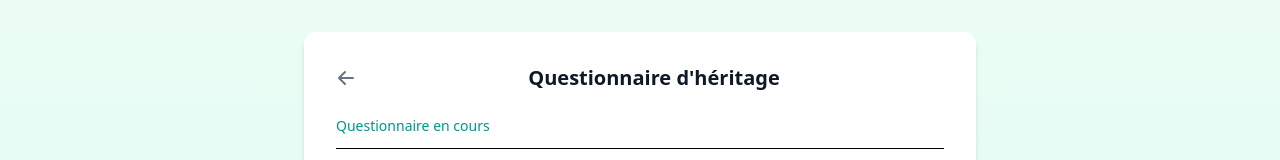
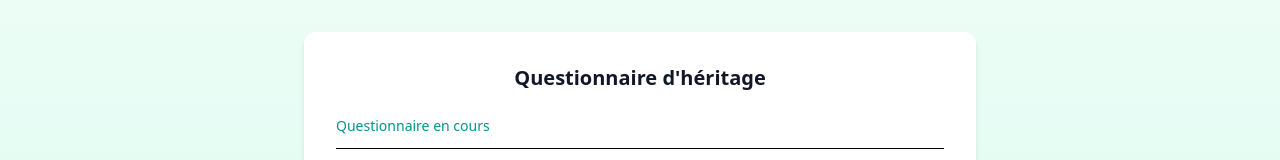
Before and after one commit to relhanred/heritage, a Vue app: page / in a window 1280 px wide. Both pictures are taken after typing "name@example.com" into the empty fields and a click on the button "Commencer le questionnaire". Shown: the top 160 px of the page. Built offline with nearby package versions, Linux system fonts and the light colour scheme.

Commit message:
feat: removed arrow previous

```diff
--- a/src/views/QuestionnairePage.vue
+++ b/src/views/QuestionnairePage.vue
@@ -4,15 +4,6 @@
     <div class="max-w-md mx-auto bg-white rounded-xl shadow-md overflow-hidden md:max-w-2xl">
       <div class="p-8">
         <div class="flex items-center mb-6">
-          <button
-              @click="goBack"
-              class="mr-2 text-gray-500 hover:text-gray-700"
-              aria-label="Retour"
-          >
-            <svg xmlns="http://www.w3.org/2000/svg" class="h-5 w-5" viewBox="0 0 20 20" fill="currentColor">
-              <path fill-rule="evenodd" d="M9.707 16.707a1 1 0 01-1.414 0l-6-6a1 1 0 010-1.414l6-6a1 1 0 011.414 1.414L5.414 9H17a1 1 0 110 2H5.414l4.293 4.293a1 1 0 010 1.414z" clip-rule="evenodd" />
-            </svg>
-          </button>
           <h1 class="text-xl font-semibold text-gray-900 flex-grow text-center">Questionnaire d'héritage</h1>
         </div>
 
@@ -84,7 +75,7 @@
         </QuestionContainer>
 
         <!-- Actions -->
-        <div class="flex justify-between">
+        <div class="flex justify-between mt-6">
           <button
               type="button"
               @click="goBack"
```
